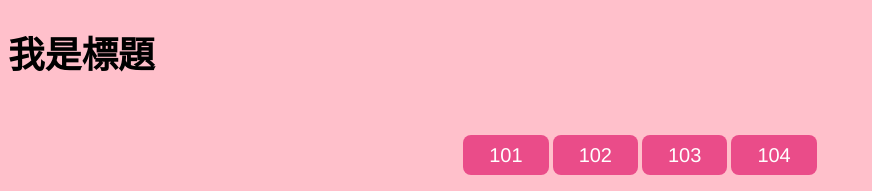
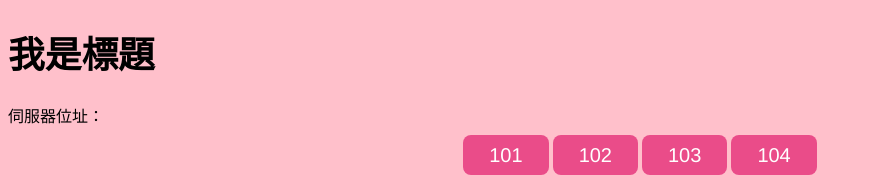
Before and after one commit to Da-Ming-Elementary-School/TMES-pick-up-notification, a plain HTML site: page web/index.html in a window 1280 px wide. Shown: the top 191 px of the page, without its empty margins (0-872 px from the left). Drawn offline with Linux system fonts and the light colour scheme.

Commit message:
feat: 新增伺服器位址顯示欄
Signed-off-by: Allen95Wei <allen95wei@gmail.com>

```diff
--- a/web/index.html
+++ b/web/index.html
@@ -10,6 +10,7 @@
 </style>
 <div id="header" style="display: block; height: 15ex">
     <h1 id="title" style="font-size: 5ex; ">我是標題</h1>
+    <p>伺服器位址：<code id="wsUrlDisplay"></code></p>
 </div>
 <div class="btnGroup" id="G1">
     <button class="btn" id='101'>101</button>
```
